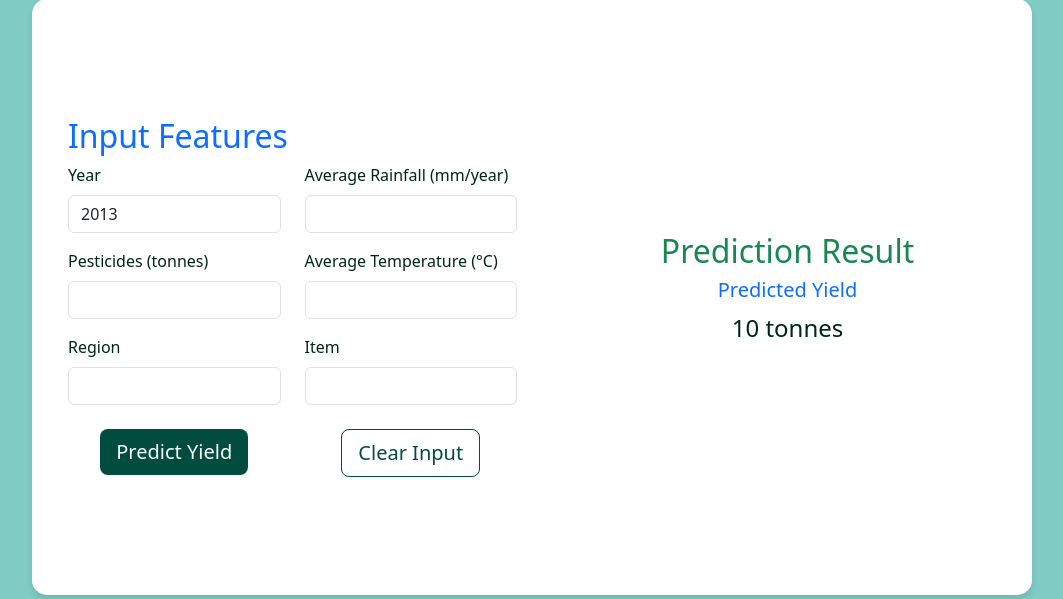
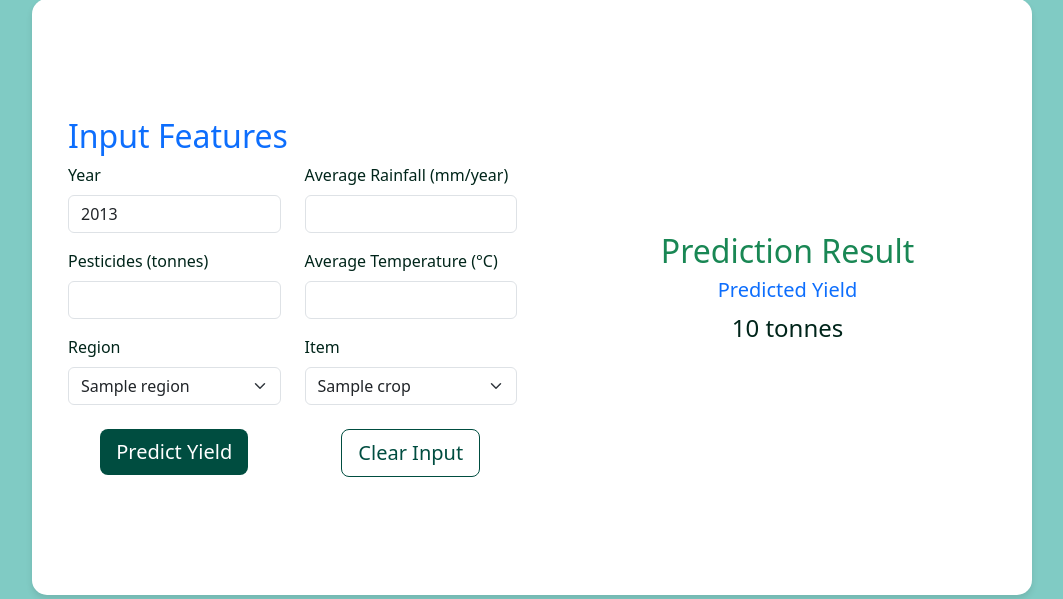
Before and after one commit to Sps256/Crop-predict, a Flask app: template templates/index.html in a window 1280 px wide. Shown: the part 95-694 px from the top of the page, without its empty margins (108-1171 px from the left). Run offline with Flask 3, Linux system fonts and the light colour scheme; the template is opened without the code that fills it: most values are stand-ins (such as "Sample title", 1, 10 or a date in 2020); parts of the project's set-up code (start-up, migrations or seed data) failed here and were passed over.

Commit message:
Drop Down

```diff
--- a/templates/index.html
+++ b/templates/index.html
@@ -183,21 +183,15 @@
             <div class="row mt-3">
               <div class="col-md-6">
                 <label for="Area" class="form-label">Region</label>
-                <input
-                  type="text"
-                  class="form-control"
-                  name="Area"
-                  required
-                />
+                <select id="region" class="form-select" name="Area" required>
+                  <!-- Options populated dynamically -->
+                </select>
               </div>
               <div class="col-md-6">
                 <label for="Item" class="form-label">Item</label>
-                <input
-                  type="text"
-                  class="form-control"
-                  name="Item"
-                  required
-                />
+                <select id="item" class="form-select" name="Item" required>
+                  <!-- Options populated dynamically -->
+                </select>
               </div>
             </div>
 
@@ -252,8 +246,49 @@
     </footer>
 
     <script>
-      document.getElementById("current-year").innerText =
-        new Date().getFullYear();
+      // Data for dynamic dropdowns
+      const data = {
+        {% for region, crops in regions_and_items.items() %}
+        "{{ region }}": [
+          {% for crop in crops %}
+          "{{ crop }}",
+          {% endfor %}
+        ],
+        {% endfor %}
+      };
+
+      const regionSelect = document.getElementById("region");
+      const itemSelect = document.getElementById("item");
+
+      // Populate regions
+      Object.keys(data).forEach((region) => {
+        const option = document.createElement("option");
+        option.value = region;
+        option.textContent = region;
+        regionSelect.appendChild(option);
+      });
+
+      // Update items based on region
+      regionSelect.addEventListener("change", (event) => {
+        const selectedRegion = event.target.value;
+
+        // Clear current items
+        itemSelect.innerHTML = "";
+
+        // Populate items for the selected region
+        data[selectedRegion].forEach((item) => {
+          const option = document.createElement("option");
+          option.value = item;
+          option.textContent = item;
+          itemSelect.appendChild(option);
+        });
+      });
+
+      // Trigger change event to set initial items
+      regionSelect.dispatchEvent(new Event("change"));
+
+      // Update the footer year dynamically
+      document.getElementById("current-year").innerText = new Date().getFullYear();
     </script>
   </body>
 </html>
```
